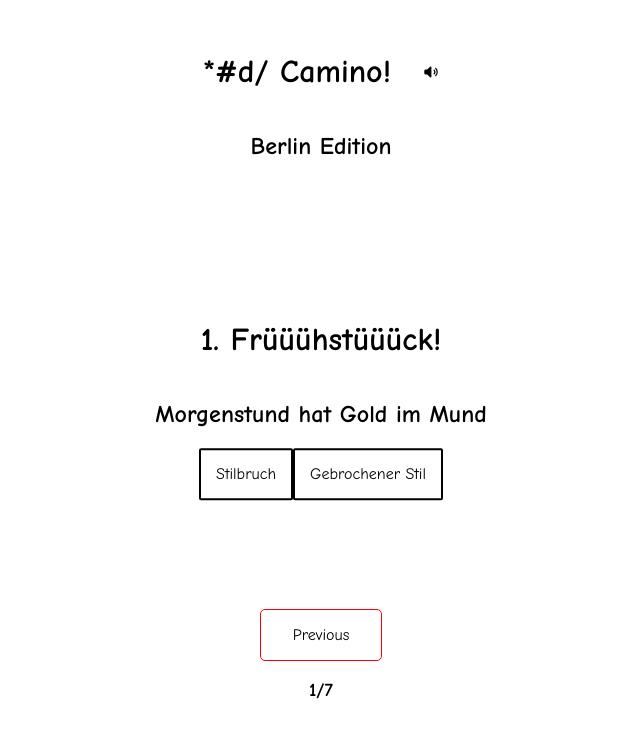
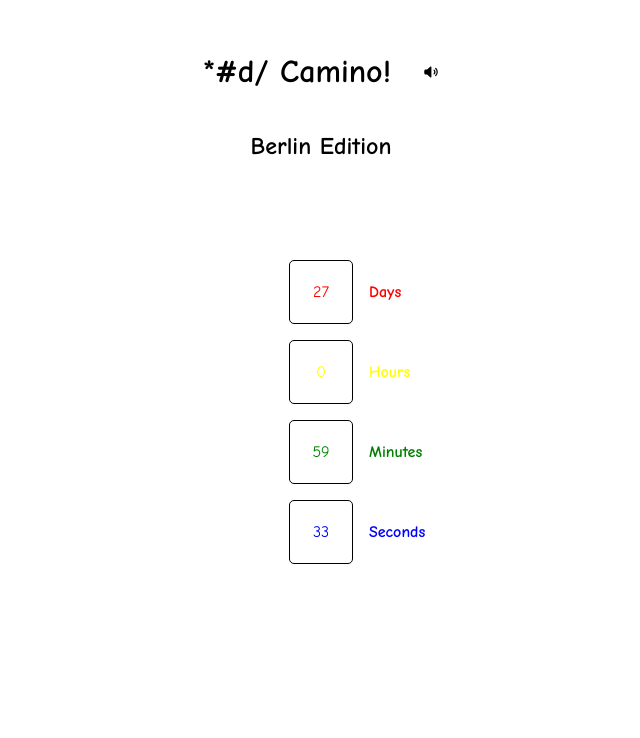
Before and after one commit to Luis-Maiworm/github_pages, a React (Vite) app: page / in a window 1280 px wide. Shown: the top 738 px of the page, without its empty margins (319-959 px from the left). Built offline with nearby package versions, Linux system fonts and the light colour scheme.

Commit message:
finished

```diff
--- a/src/components/MainContent.jsx
+++ b/src/components/MainContent.jsx
@@ -6,7 +6,7 @@ import OkLims from '../assets/lims_ok.jpeg'
 import SammaLims from '../assets/lims_samma.jpeg'
 import { Questions } from "./Questions"
 
-const date_str = "2024-07-13T10:00:00"
+const date_str = "2024-07-13T09:15:00"
 
 
 const BackgroundSticker = ({source}) => {
@@ -31,21 +31,21 @@ const renderer = ({days, hours, minutes, seconds, completed}) => {
         )
     }
 
-     return <Questions/>
-    // if (completed) {
-    //     return <Questions/>
-    // } else {
-    //     return (
-    //         <div className="main-wrapper">
-    //             <div className="timer-wrapper">
-    //                 <TimeContainer time={days} label={"Days"} sticker={OkLims}/>
-    //                 <TimeContainer time={hours} label={"Hours"} sticker={SammaLims}/>
-    //                 <TimeContainer time={minutes} label={"Minutes"} sticker={Less}/>
-    //                 <TimeContainer time={seconds} label={"Seconds"} sticker={AlienLims}/>
-    //             </div>
-    //         </div>
-    //     )
-    // }
+     //return <Questions/>
+    if (completed) {
+        return <Questions/>
+    } else {
+        return (
+            <div className="main-wrapper">
+                <div className="timer-wrapper">
+                    <TimeContainer time={days} label={"Days"} sticker={OkLims}/>
+                    <TimeContainer time={hours} label={"Hours"} sticker={SammaLims}/>
+                    <TimeContainer time={minutes} label={"Minutes"} sticker={Less}/>
+                    <TimeContainer time={seconds} label={"Seconds"} sticker={AlienLims}/>
+                </div>
+            </div>
+        )
+    }
 }
 
 export const MainContent = () => {
--- a/src/components/Questions.jsx
+++ b/src/components/Questions.jsx
@@ -32,10 +32,7 @@ export const Questions = () => {
         }
     }
 
-
     const CurrentAnswer = ({answer, index}) => {
-
-
 
         return(
             <>
@@ -62,6 +59,7 @@ export const Questions = () => {
                 <h2>
                     {question.subtitle}
                 </h2>
+                <img src={question.main_gif} alt="" />
                 <div className="answer-wrapper">
                     {
                         question.questions.map(
@@ -75,7 +73,6 @@ export const Questions = () => {
             </>
         )
     }
-
 
     return(
         <>
@@ -95,5 +92,4 @@ export const Questions = () => {
             </div>
         </>
     )
-
 }
--- a/src/components/context.jsx
+++ b/src/components/context.jsx
@@ -2,11 +2,35 @@ import NothingPlin from '../assets/nothingcamera_plin.jpg';
 import RotatedPlin from '../assets/rotated_plin.jpg';
 import ZungePlin from '../assets/zunge_plin.jpg';
 
+
+import DrinkingLess from '../assets/drinking_less.jpg';
 import DrinkingPlin1 from '../assets/drinking_plin.jpg';
 import DrinkingPlin2 from '../assets/drinking_plin2.jpg';
 
+import RepublikPlin from '../assets/republik_plin.jpg';
+import SurprisedPlin from '../assets/surprised_plin.jpg';
+
+
+import PalmePlin from '../assets/palme_plin.jpg';
 import TastyPlin from '../assets/zunge_plin.jpg';
 import JukedPlin from '../assets/juked_plin.jpg';
+
+
+import SusPlin from '../assets/sus_plin.jpg';
+import SusPlin2 from '../assets/sus_plin2.jpg';
+import SuesPlin from '../assets/sues_plin.jpg';
+
+import WtfPlin from '../assets/wtf_plin.jpg';
+import WtfPlin2 from '../assets/wtf_plin2.jpg';
+
+
+import TastyLess from '../assets/lecker_less.jpg';
+
+import TeeniePlin from '../assets/teenie_plin.jpg';
+import PartyPlin from '../assets/dance_plin.jpg';
+import SmilePlin from '../assets/smile_plin.jpg';
+
+
 class Phase {
     constructor(title, subtitle, main_gif, questions, answers, answers_gif) {
         this.title = title;
@@ -32,50 +56,50 @@ export const PHASES = [
     new Phase(
         "Drink!",
         "Stay hydrated/awake!",
-        "gif",
-        ["Wer", "Was"],
-        ["Du", "Egal was"],
+        DrinkingLess,
+        ["Lecker Mate", "Ist noch früh, lieber n Bierchen!"],
+        ["Gute Wahl!", "Chill Bruda, ist noch früh!"],
         [DrinkingPlin1, DrinkingPlin2]
     ),
     new Phase(
-        "Tagesbeschäftigung",
-        "",
-        "gif",
+        "For the day?",
+        "Museen",
+        SurprisedPlin,
         ["Bildung", "Unterhaltung"],
-        ["Mauermuseum it is!", "Deutschlandmuseum it is"],
-        ["gif1", "gif2"]
+        ["Republik Plin", "Republik Plin 2"],
+        [RepublikPlin, RepublikPlin]
     ),
     new Phase(
         "Zwischensnack",
         "",
-        "gif",
-        ["Donut", "Cone"],
-        ["", ""],
-        ["gif1", "gif2"]
+        TastyPlin,
+        ["Süß", "Salzig"],
+        ["So wie du!", "Döner! Oder doch lieber süß?"],
+        [SuesPlin, WtfPlin2]
     ),
     new Phase(
         "Dinner",
-        "",
-        "gif",
+        "Lil Spain",
+        PalmePlin,
         ["Madrid Vibes", "Boxhagener Platz Vibes"],
         ["Ab in die Lisboa Tapas Bar.", "Ab in die Lisboa Tapas bar (am Boxi)"],
-        ["gif1", JukedPlin]
+        [TastyLess, JukedPlin]
     ),
     new Phase(
         "Abendunterhaltung",
         "",
-        "gif",
-        ["Donut", "Cone"],
-        ["", ""],
-        ["gif1", "gif2"]
+        TeeniePlin,
+        ["Draußen", "Drinnen"],
+        ["Challenge me!", "20? 20:15? 22?"],
+        [WtfPlin2, SmilePlin]
     ),
     new Phase(
         "Bar",
         "",
-        "gif",
-        ["Donut", "Cone"],
-        ["", ""],
-        ["gif1", "gif2"]
+        PartyPlin,
+        ['"High"life',  '"Highlife"'],
+        ["Klunkerkranich.", "https://vox-restaurant.de/vox-bar/"],
+        [SusPlin, SusPlin2]
     ),
 
 ]
```
Also changed, not shown: src/assets/republik_plin.jpg (renamed from src/assets/IMG-20240619-WA0032.jpg).
